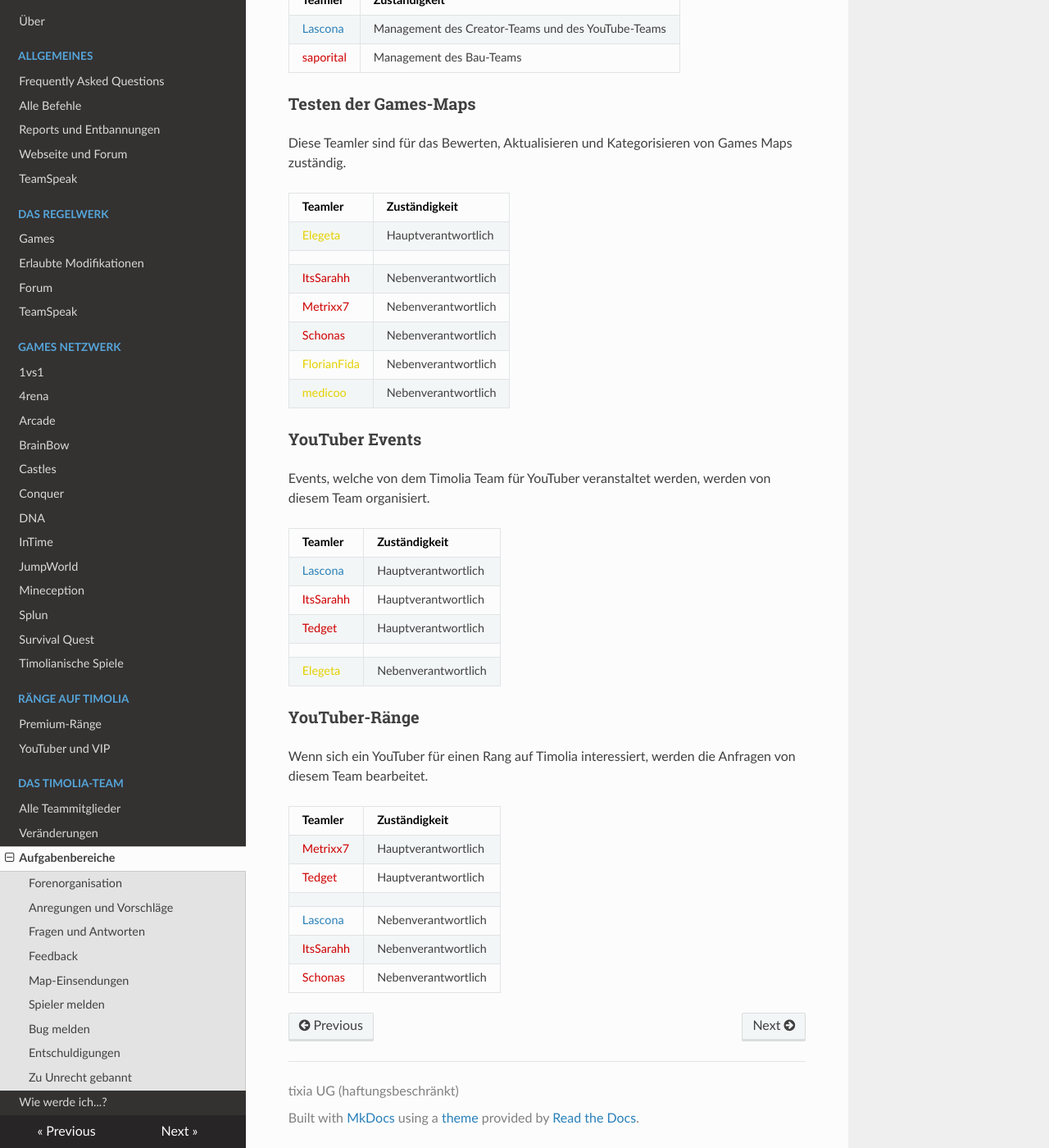
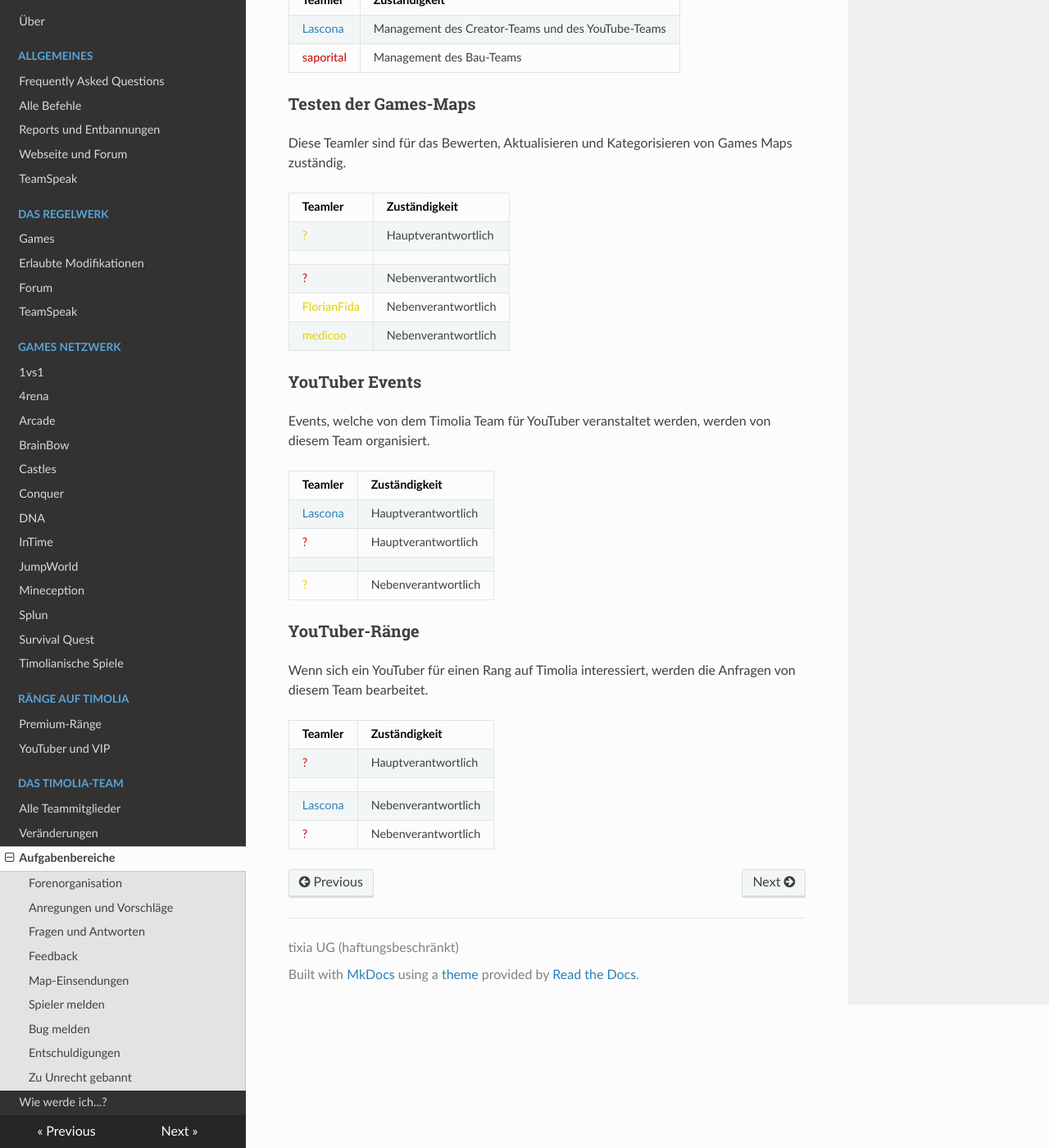
Before and after one commit to TimoliaDE/HowTo, an MkDocs documentation site: the page built from docs/team/responsibilities.md, in a window 1280 px wide and 1400 px high, scrolled down 5349 px. Shown: the whole window at 82% size. Built offline with MkDocs 1.6.1, drawn with Linux system fonts in a browser that asks for light colours; nearby versions of some CDN libraries; old or Windows-style settings are respelled for this version of MkDocs.

Commit message:
Update responsibilities.md

```diff
--- a/docs/team/responsibilities.md
+++ b/docs/team/responsibilities.md
@@ -184,11 +184,9 @@ Diese Teamler sind für das Bewerten, Aktualisieren und Kategorisieren von Games
 
 | Teamler | Zuständigkeit |
 | ------ | ------ |
-|<span style="color:#E4D100">Elegeta</span> | Hauptverantwortlich |
+|<span style="color:#E4D100">?</span> | Hauptverantwortlich |
 | | |
-|<span style="color:#CF0101">ItsSarahh</span> | Nebenverantwortlich |
-|<span style="color:#CF0101">Metrixx7</span> | Nebenverantwortlich |
-|<span style="color:#CF0101">Schonas</span> | Nebenverantwortlich |
+|<span style="color:#CF0101">?</span> | Nebenverantwortlich |
 |<span style="color:#E4D100">FlorianFida</span> | Nebenverantwortlich |
 |<span style="color:#E4D100">medicoo</span> | Nebenverantwortlich |
 
@@ -198,19 +196,16 @@ Events, welche von dem Timolia Team für YouTuber veranstaltet werden, werden vo
 | Teamler | Zuständigkeit |
 | ------ | ------ |
 |<span style="color:#2980b9">Lascona</span> | Hauptverantwortlich |
-|<span style="color:#CF0101">ItsSarahh</span> | Hauptverantwortlich |
-|<span style="color:#CF0101">Tedget</span> | Hauptverantwortlich |
+|<span style="color:#CF0101">?</span> | Hauptverantwortlich |
 | | |
-|<span style="color:#E4D100">Elegeta</span> | Nebenverantwortlich |
+|<span style="color:#E4D100">?</span> | Nebenverantwortlich |
 
 ### **YouTuber-Ränge**
 Wenn sich ein YouTuber für einen Rang auf Timolia interessiert, werden die Anfragen von diesem Team bearbeitet.
 
 | Teamler | Zuständigkeit |
 | ------ | ------ |
-|<span style="color:#CF0101">Metrixx7</span> | Hauptverantwortlich |
-|<span style="color:#CF0101">Tedget</span> | Hauptverantwortlich |
+|<span style="color:#CF0101">?</span> | Hauptverantwortlich |
 | | |
 |<span style="color:#2980b9">Lascona</span> | Nebenverantwortlich |
-|<span style="color:#CF0101">ItsSarahh</span> | Nebenverantwortlich |
-|<span style="color:#CF0101">Schonas</span> | Nebenverantwortlich |
+|<span style="color:#CF0101">?</span> | Nebenverantwortlich |
```
